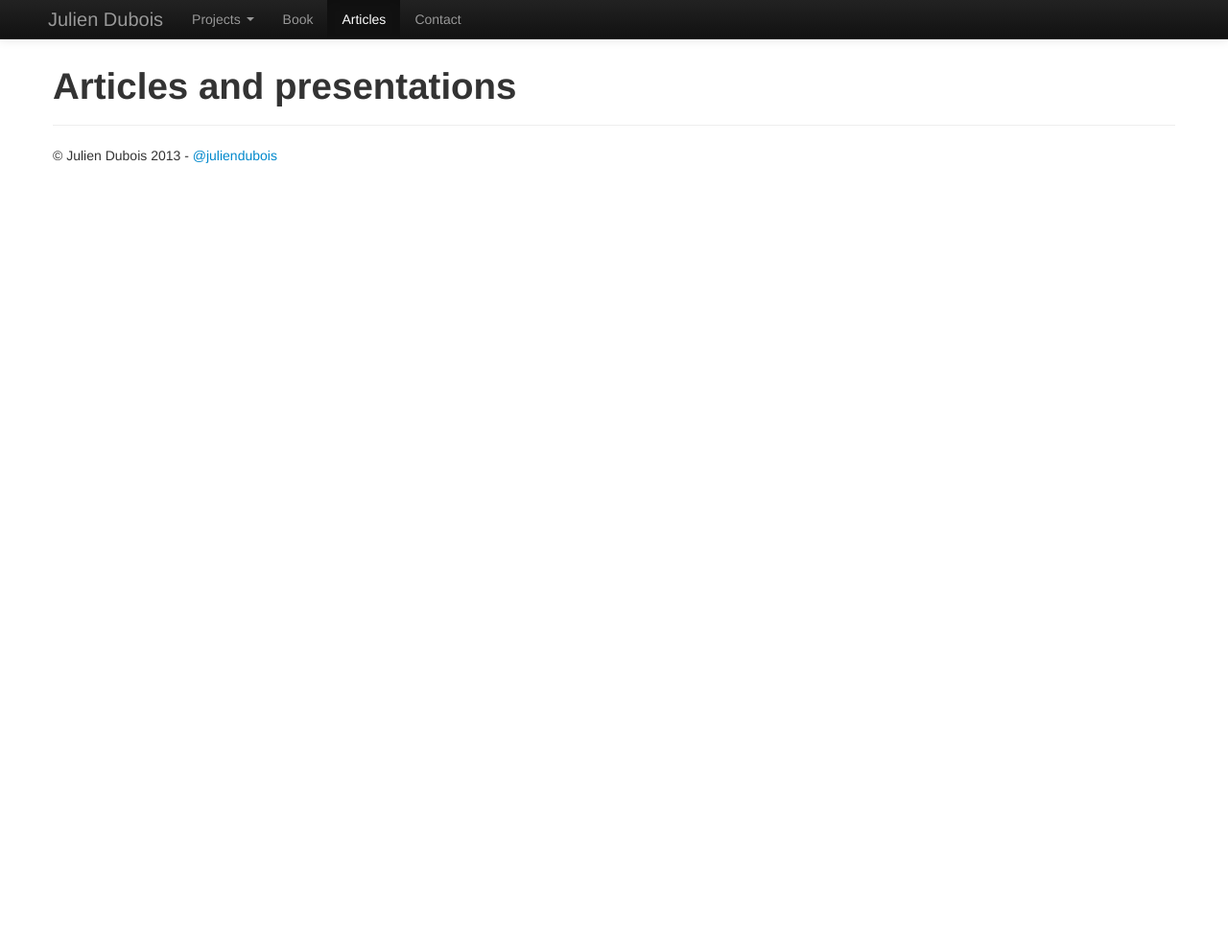
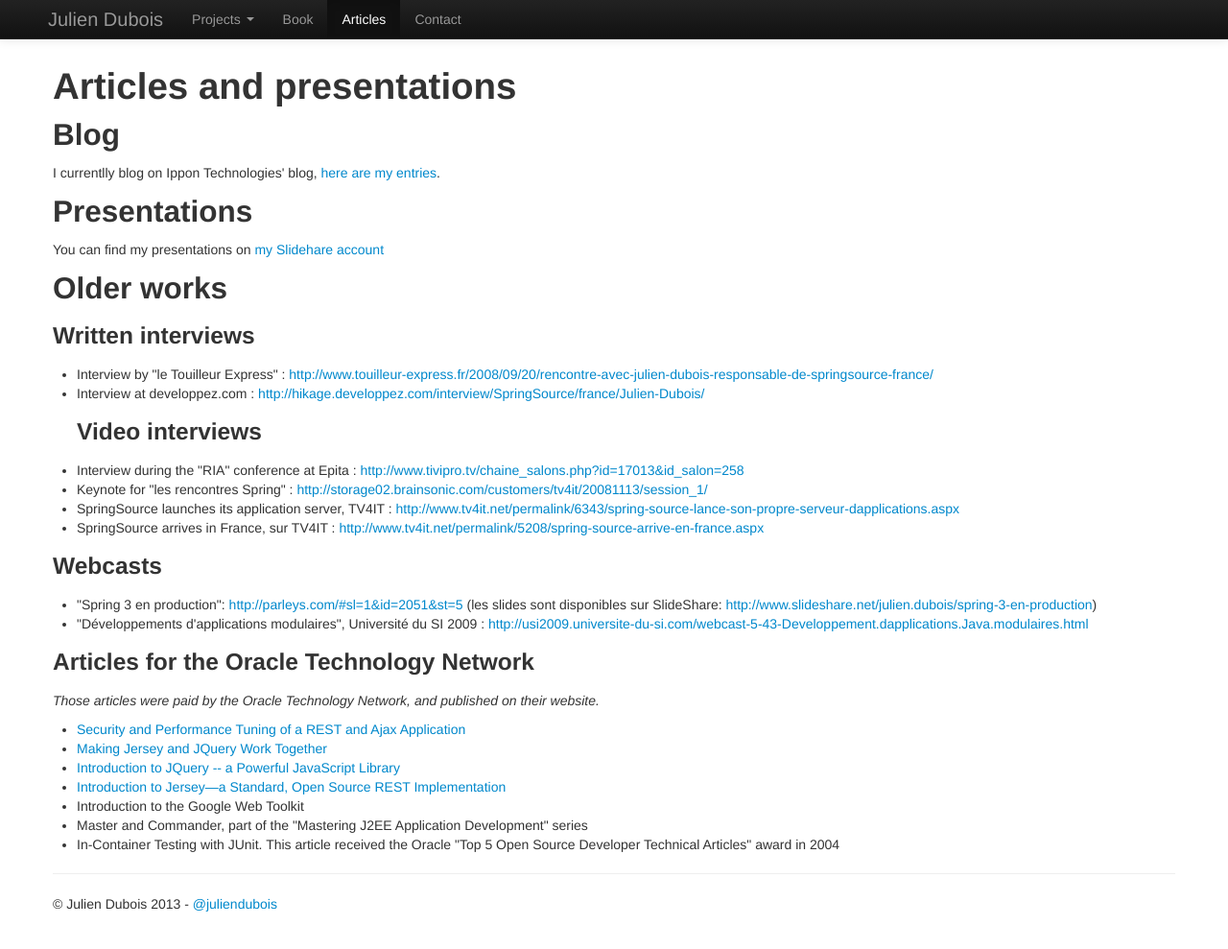
Before and after one commit to jdubois/jdubois.github.com, a Jekyll site: the page built from articles.html, in a window 1280 px wide and 1002 px high. Shown: the top 989 px of the window at 96% size. Built offline with Jekyll 4.4.1, drawn with Linux system fonts in a browser that asks for light colours; nearby versions of some CDN libraries; Markdown is read by kramdown in place of the engine named in the settings.

Commit message:
Update articles.html

```diff
--- a/articles.html
+++ b/articles.html
@@ -4,3 +4,45 @@ title: Articles
 ---
 
 <h1>Articles and presentations</h1>
+
+<h2>Blog</h2>
+
+<p>I currentlly blog on Ippon Technologies' blog, <a href="http://blog.ippon.fr/author/jdubois/" target="_blank">here are my entries</a>.</p>
+
+<h2>Presentations</h2>
+
+<p>You can find my presentations on <a href="http://www.slideshare.net/julien.dubois/presentations" target="_blank">my Slidehare account</a></p>
+
+<h2>Older works</h2>
+
+<h3>Written interviews</h3>
+<ul>
+<li>Interview by "le Touilleur Express" : <a href="http://www.touilleur-express.fr/2008/09/20/rencontre-avec-julien-dubois-responsable-de-springsource-france/" target="_blank">http://www.touilleur-express.fr/2008/09/20/rencontre-avec-julien-dubois-responsable-de-springsource-france/</a></li>
+<li>Interview at developpez.com : <a href="http://hikage.developpez.com/interview/SpringSource/france/Julien-Dubois/" target="_blank">http://hikage.developpez.com/interview/SpringSource/france/Julien-Dubois/</a></li>
+
+<h3>Video interviews</h3>
+<li>Interview during the "RIA" conference at Epita : <a href="http://www.tivipro.tv/chaine_salons.php?id=17013&id_salon=258" target="_blank">http://www.tivipro.tv/chaine_salons.php?id=17013&id_salon=258</a></li>
+<li>Keynote for "les rencontres Spring" : <a href="http://storage02.brainsonic.com/customers/tv4it/20081113/session_1/" target="_blank">http://storage02.brainsonic.com/customers/tv4it/20081113/session_1/</a></li>
+<li>SpringSource launches its application server, TV4IT : <a href="http://www.tv4it.net/permalink/6343/spring-source-lance-son-propre-serveur-dapplications.aspx" target="_blank">http://www.tv4it.net/permalink/6343/spring-source-lance-son-propre-serveur-dapplications.aspx</a></li>
+<li>SpringSource arrives in France, sur TV4IT : <a href="http://www.tv4it.net/permalink/5208/spring-source-arrive-en-france.aspx" target="_blank">http://www.tv4it.net/permalink/5208/spring-source-arrive-en-france.aspx</a></li>
+</ul>
+
+<h3>Webcasts</h3>
+<ul>
+<li>"Spring 3 en production": <a href="http://parleys.com/#sl=1&id=2051&st=5" target="_blank">http://parleys.com/#sl=1&id=2051&st=5</a>  (les slides sont disponibles sur SlideShare: <a href="http://www.slideshare.net/julien.dubois/spring-3-en-production" target="_blank">http://www.slideshare.net/julien.dubois/spring-3-en-production</a>)</li>
+<li>"Développements d'applications modulaires", Université du SI 2009 : <a href="http://usi2009.universite-du-si.com/webcast-5-43-Developpement.dapplications.Java.modulaires.html" target="_blank">http://usi2009.universite-du-si.com/webcast-5-43-Developpement.dapplications.Java.modulaires.html</a></li>
+</ul>
+
+<h3>Articles for the Oracle Technology Network</h3>
+<p>
+<i>Those articles were paid by the Oracle Technology Network, and published on their website.</i>
+</p>
+<ul>
+<li><a href="http://www.oracle.com/technetwork/articles/java/securityperf-rest-ajax-177520.html" target="_blank">Security and Performance Tuning of a REST and Ajax Application</a></li>
+<li><a href="http://www.oracle.com/technetwork/articles/java/jersey-jquery-177519.html" target="_blank">Making Jersey and JQuery Work Together</a></li>
+<li><a href="http://www.oracle.com/technetwork/java/intro-jquery-166845.html" target="_blank">Introduction to JQuery -- a Powerful JavaScript Library</a></li>
+<li><a href="http://www.oracle.com/technetwork/articles/java/jersey-part1-159891.html" target="_blank">Introduction to Jersey—a Standard, Open Source REST Implementation</a></li>
+<li>Introduction to the Google Web Toolkit</li>
+<li>Master and Commander, part of the "Mastering J2EE Application Development" series</li>
+<li>In-Container Testing with JUnit. This article received the Oracle "Top 5 Open Source Developer Technical Articles" award in 2004</li>
+</ul>
```
